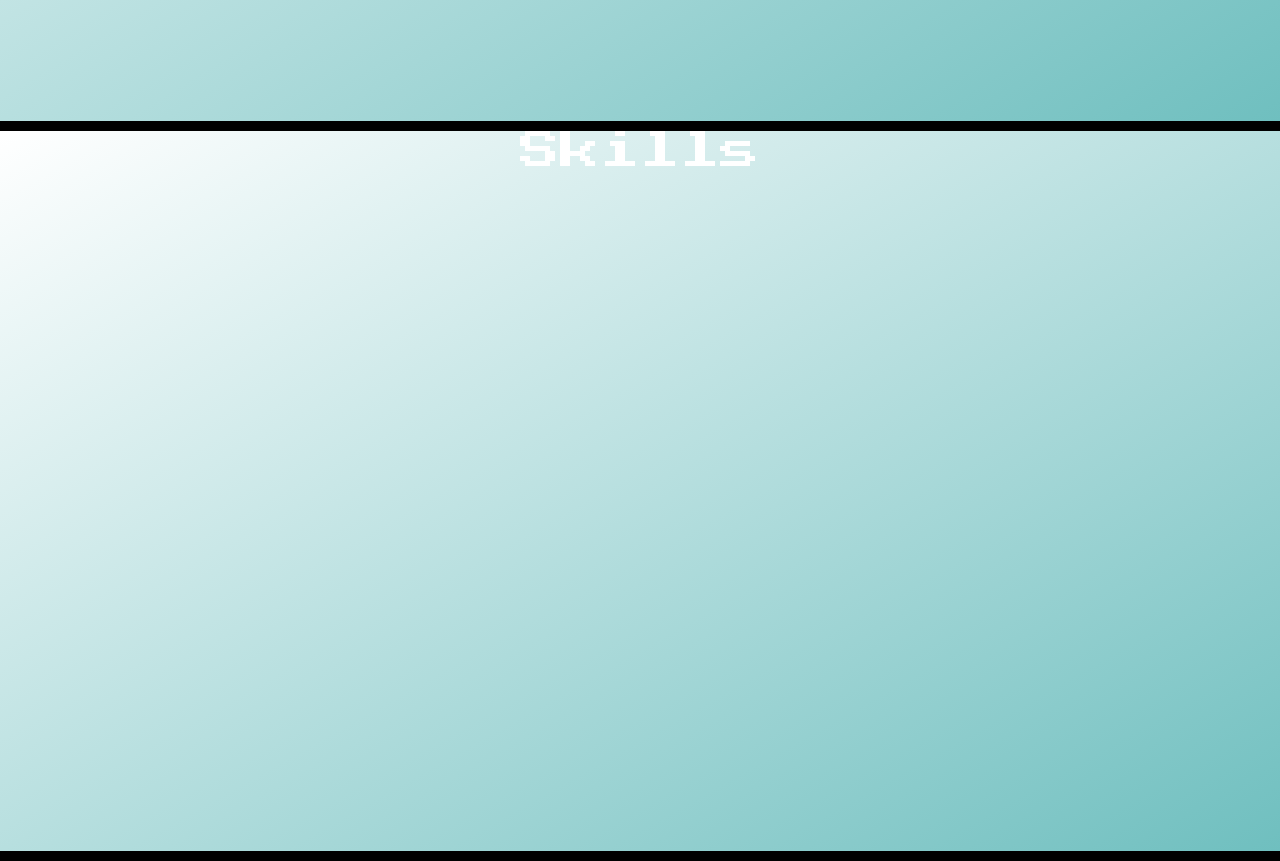
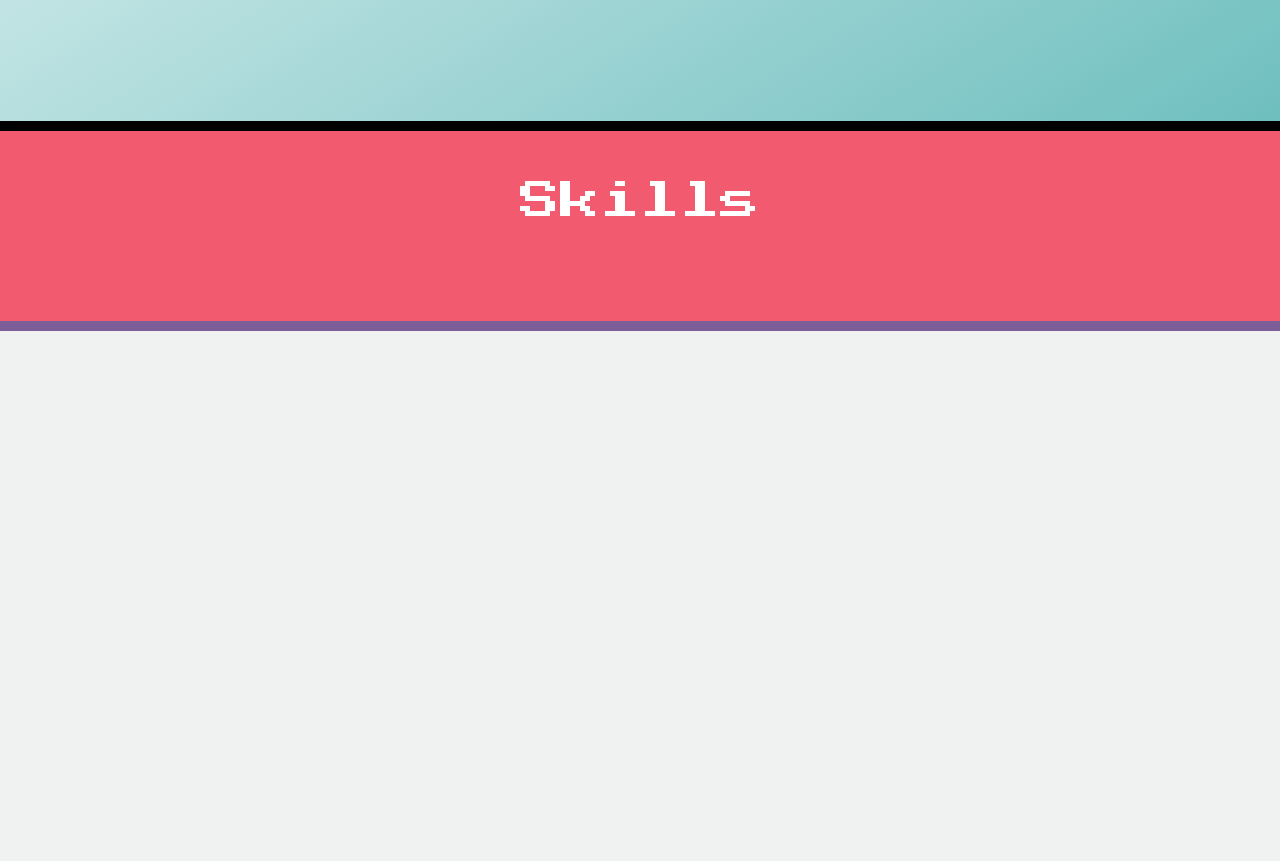
Before and after one commit to Riczzz/portif-lio, a plain HTML site: page index.html in a window 1280 px wide. Shown: the part 740-1601 px from the top of the page. After the commit the page ends 1071 px from the top, so only its background shows below. Drawn offline with Linux system fonts and the light colour scheme.

Commit message:
Create the section component

```diff
--- /dev/null
+++ b/CSS/components/section.css
@@ -0,0 +1,6 @@
+.section {
+    background-color: #F25A70;
+    padding-top: 50px;
+    padding-bottom: 100px;
+    border-bottom: 10px solid #7C5E99;
+}
--- a/index.html
+++ b/index.html
@@ -16,12 +16,13 @@
 <link rel="stylesheet" href="CSS/style.css">
 <link rel="stylesheet" href="CSS/components/title.css">
 <link rel="stylesheet" href="CSS/components/banner.css">
+<link rel="stylesheet" href="CSS/components/section.css">
 <link rel="stylesheet" href="CSS/components/subtitle.css">
 <link rel="stylesheet" href="CSS/components/box.css">
 <link rel="stylesheet" href="CSS/components/button.css">
 <link rel="stylesheet" href="CSS/components/header.css">
+<link rel="stylesheet" href="CSS/components/action.css">
 
-<link rel="stylesheet" href="CSS/components/action.css">
 
 </head>
 <body>
@@ -62,7 +63,7 @@
 
     </section>
 
-    <section class="banner _skills">
+    <section class="section">
 
         <h2 class="title _second">Skills</h2>
 
```
